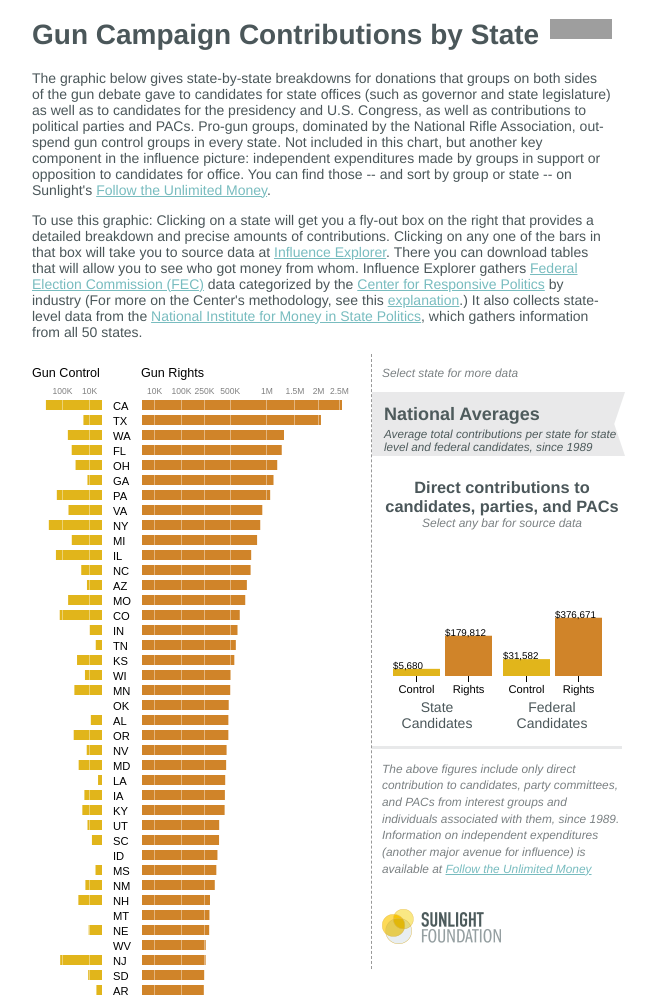
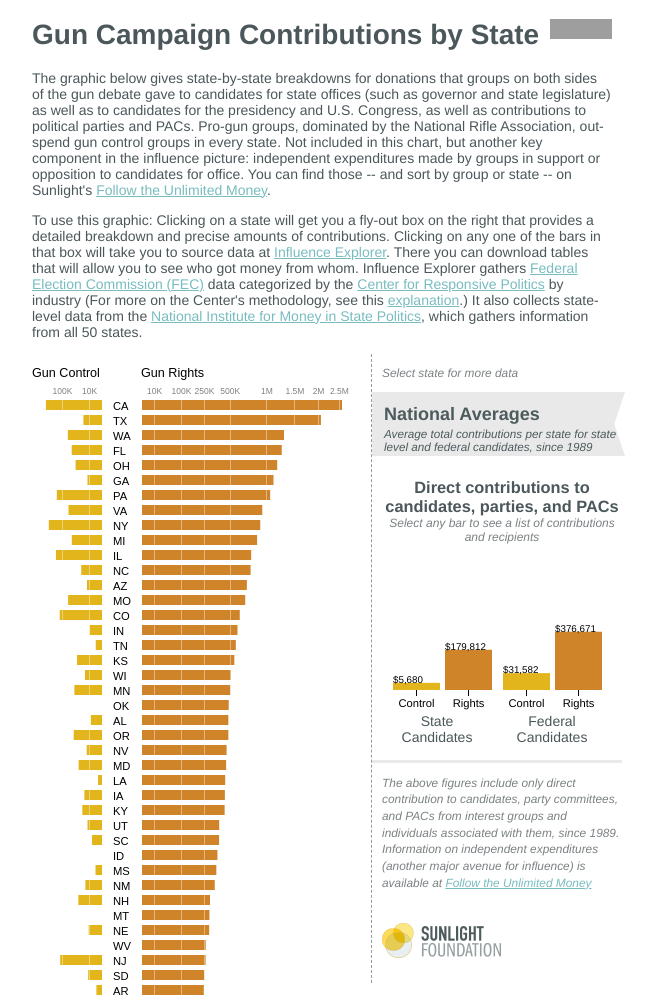
Before and after one commit to sunlightlabs/gun-data-explorer, a plain HTML site: page index.html in a window 1280 px wide. Shown: the top 995 px of the page, without its empty margins (318-973 px from the left). Drawn offline with Linux system fonts and the light colour scheme; grey boxes are pictures that could not be loaded.

Commit message:
edited tip for minicharts

```diff
--- a/index.html
+++ b/index.html
@@ -27,7 +27,7 @@ To use this graphic: Clicking on a state will get you a fly-out box on the right
             </h1>
             <h3 id="miniChartTitle">
                 Direct contributions to candidates, parties, and PACs
-                <span class="tip">Select any bar for source data</span>
+                <span class="tip">Select any bar to see a list of contributions and recipients</span>
             </h3>
 
             <div id="ibLeftChartContainer" class="miniChartContainer">
```
